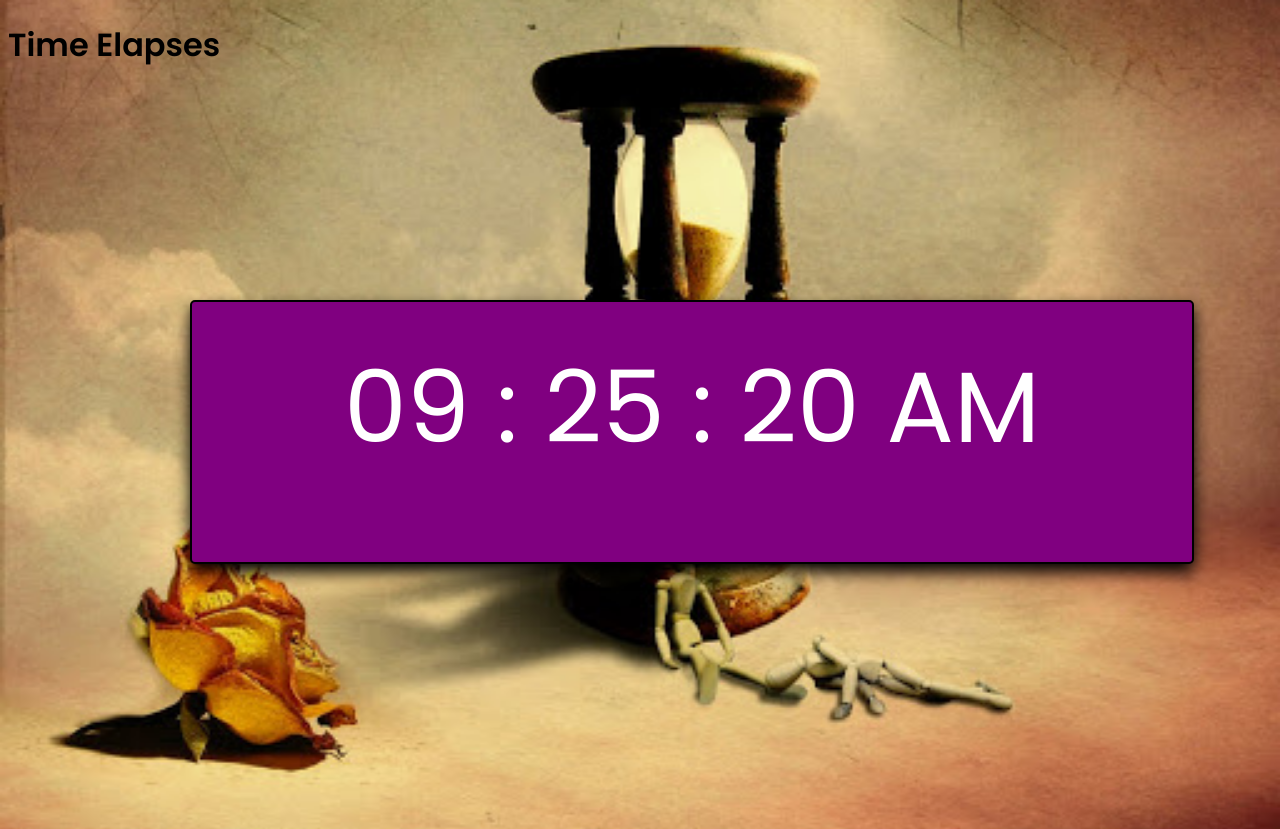
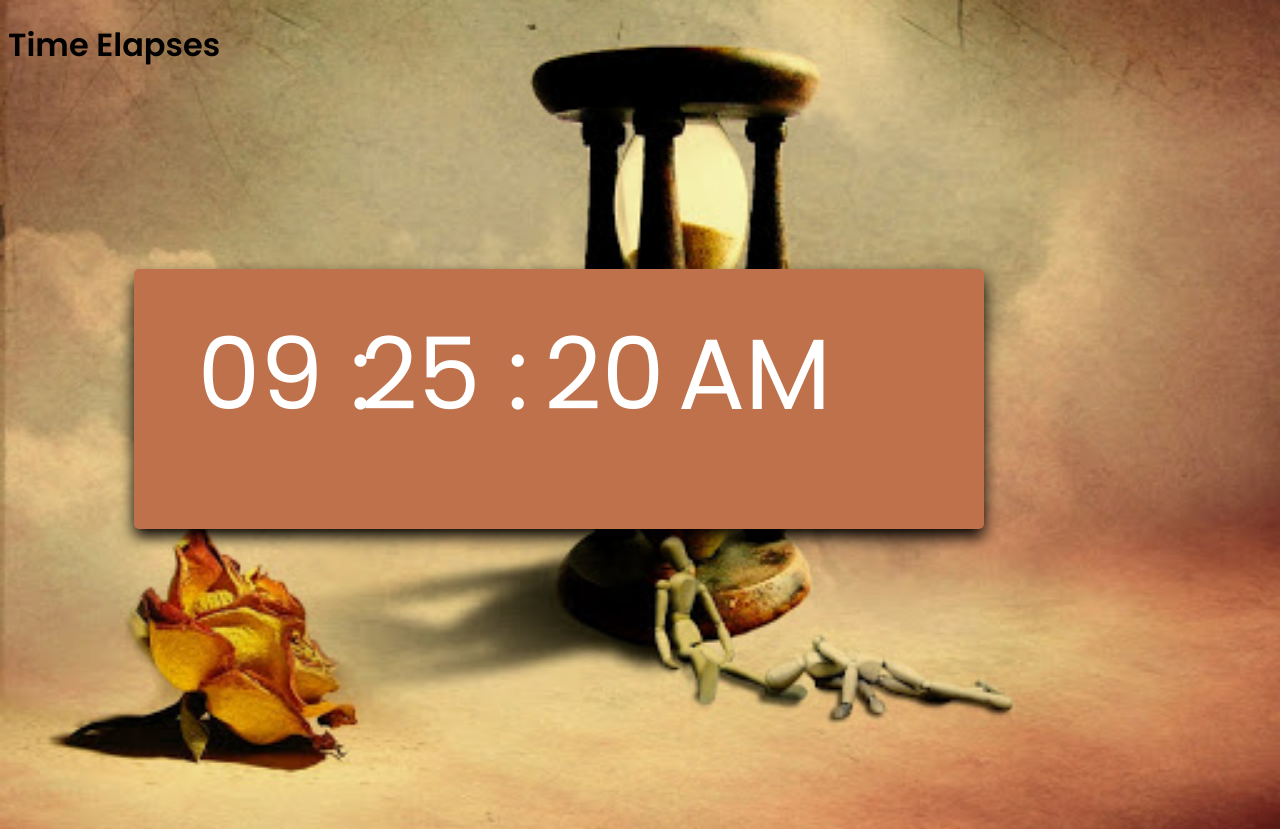
Before and after one commit to FaziletKosure/js_digital_clock, a plain HTML site: page index.html in a window 1280 px wide. Drawn offline with Linux system fonts and the light colour scheme.

Commit message:
add position

```diff
--- a/script.js
+++ b/script.js
@@ -19,8 +19,8 @@ function showTime() {
     min = min < 10 ? "0" + min : min;
     sec = sec < 10 ? "0" + sec : sec;
 
-    let currentTime = `<span style="min-width:150px" class="hour">${hour}</span> :
-<span  style="min-width:150px" class="min">${min}</span> : <span style="min-width:150px"  class="sec">${sec}</span> <span style="min-width:150px" class="am_pm">${am_pm}</span>`;
+    let currentTime = `<span class="hour">${hour} : </span>
+<span  class="min">${min} : </span><span  class="sec">${sec}</span> <span class="am_pm">${am_pm}</span>`;
 
     document.getElementById("clock")
         .innerHTML = currentTime;
--- a/style.css
+++ b/style.css
@@ -4,30 +4,39 @@ body {
   background-image: url("unnamed.jpg");
   background-size: cover;
   background-repeat: no-repeat;
-  /* background-position: center center; */
   font-family: "Poppins", sans-serif;
   background-position: center center;
   min-height: 100vh;
 }
 span {
+  position: absolute;
   min-width: 200px;
 }
-.am-pm {
-  margin-left: 10px;
+
+.hour {
+  left: 50px;
+}
+.min {
+  left: 210px;
+}
+.sec {
+  left: 370px;
+}
+.am_pm {
+  left: 520px;
 }
 #clock {
   font-size: 100px;
   text-align: center;
-  width: 900px;
-  border: 2px solid black;
-  background-color: purple;
+  width: 750px;
+
+  background-color: rgb(191, 113, 75);
   color: white;
   height: 200px;
-  position: absolute;
-  top: 50%;
-  left: 50%;
-  margin-left: -450px;
-  margin-top: -100px;
+  position: relative;
+  top: 80%;
+  left: 10%;
+  margin-top: 200px;
   padding: 30px 50px;
   border-radius: 5px;
   box-shadow: 0 0.5rem 1rem rgba(0, 0, 0, 1);
```
